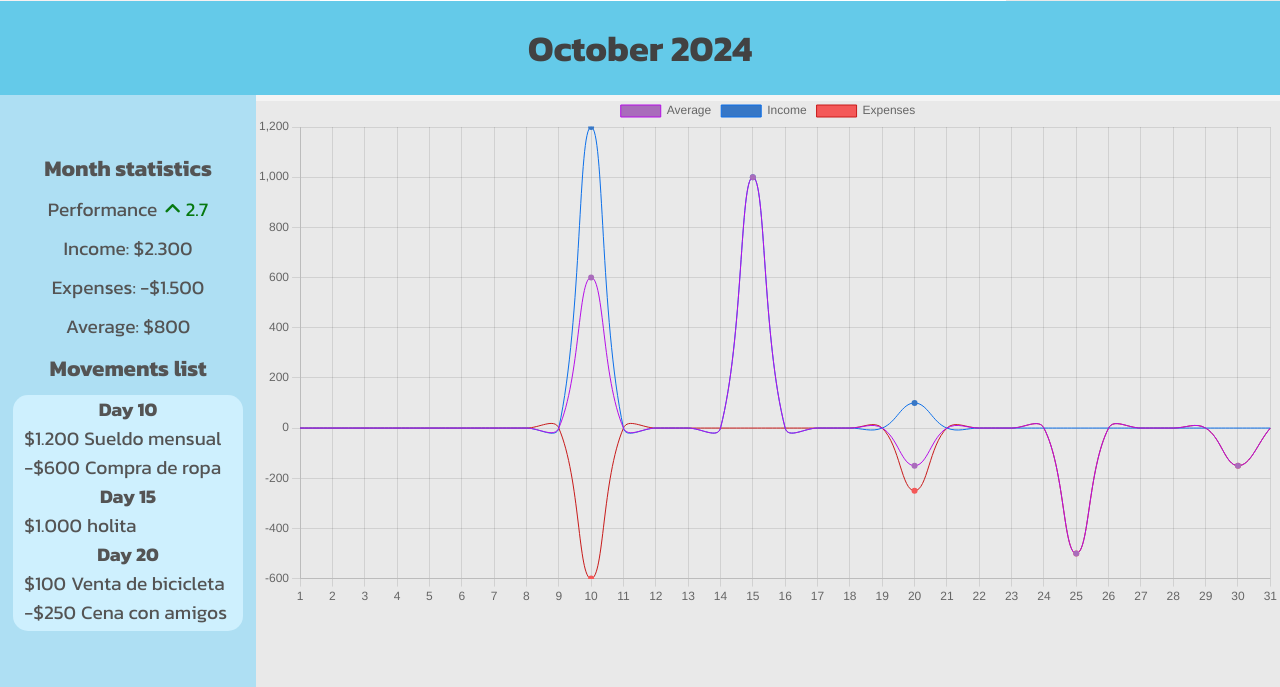
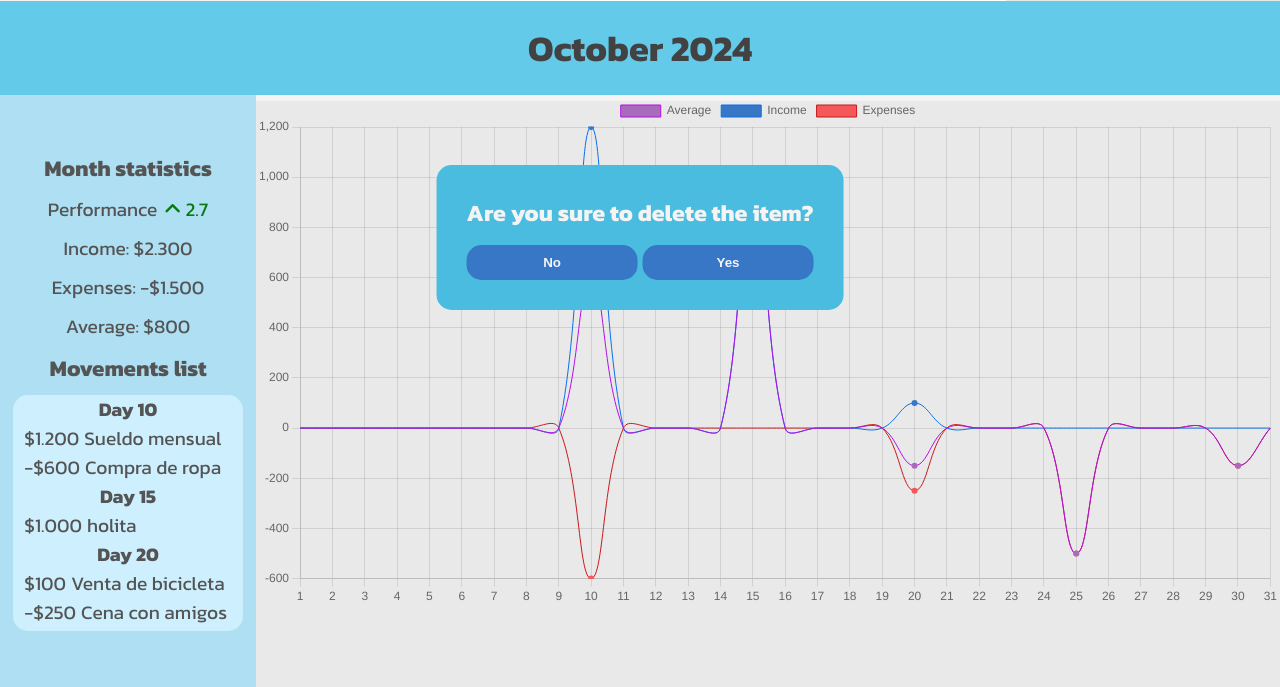
Before and after one commit to AgusIV007/MyFinance, a Flask app: template templates/calendar.html in a window 1280 px wide. Shown: the part 635-1322 px from the top of the page. Run offline with Flask 3, Linux system fonts and the light colour scheme; the template is opened without the code that fills it, so the values that code supplies are empty; the visitor is signed in with stand-in values (Sample User, id 1); some libraries are stand-ins or nearby versions.

Commit message:
feat(calendario): agregue panel de pregunta para cuando eliminas el item

```diff
--- a/static/styles.css
+++ b/static/styles.css
@@ -18,6 +18,44 @@
   width: 100%;
   display: flex;
   flex-direction: column;
+}
+.user-panel {
+  position: fixed;
+  top: 100%;
+  left: 50%;
+  transform: translateX(-50%);
+  display: flex;
+  flex-direction: column;
+  gap: 15px;
+  font-size: 20px;
+  z-index: 5;
+  padding: 30px;
+  background-color: #49bcdf;
+  border-radius: 15px;
+  color: #f4f4f4;
+  transition: all 0.1s ease-in;
+}
+.panel-buttons {
+  display: flex;
+  width: 100%;
+  justify-content: space-around;
+  gap: 5px;
+}
+.panel-buttons button {
+  border-radius: 15px;
+  text-align: center;
+  padding: 10px 15px;
+  width: 100%;
+  font-weight: 700;
+  background-color: rgb(55 119 198);
+  color: #f4f4f4;
+  transition: all 0.5s ease-in;
+}
+.panel-buttons button:hover {
+  background-color: rgb(42, 92, 153);
+}
+.fade-up {
+  top: 40%;
 }
 ul {
   padding: 0;
--- a/templates/calendar.html
+++ b/templates/calendar.html
@@ -12,6 +12,13 @@
     <link type="text/css" rel="stylesheet" href="../static/styles.css" />
     <title>My Finance</title>
   </head>
+  <div class="user-panel">
+    <h3>Are you sure to delete the item?</h3>
+    <div class="panel-buttons">
+      <button>No</button>
+      <button>Yes</button>
+    </div>
+  </div>
   <body>
     <header>
       <nav>
```
Also changed, not shown: static/script.js (+47 -22 lines). Lines whose indentation alone changed are shown as unchanged.
